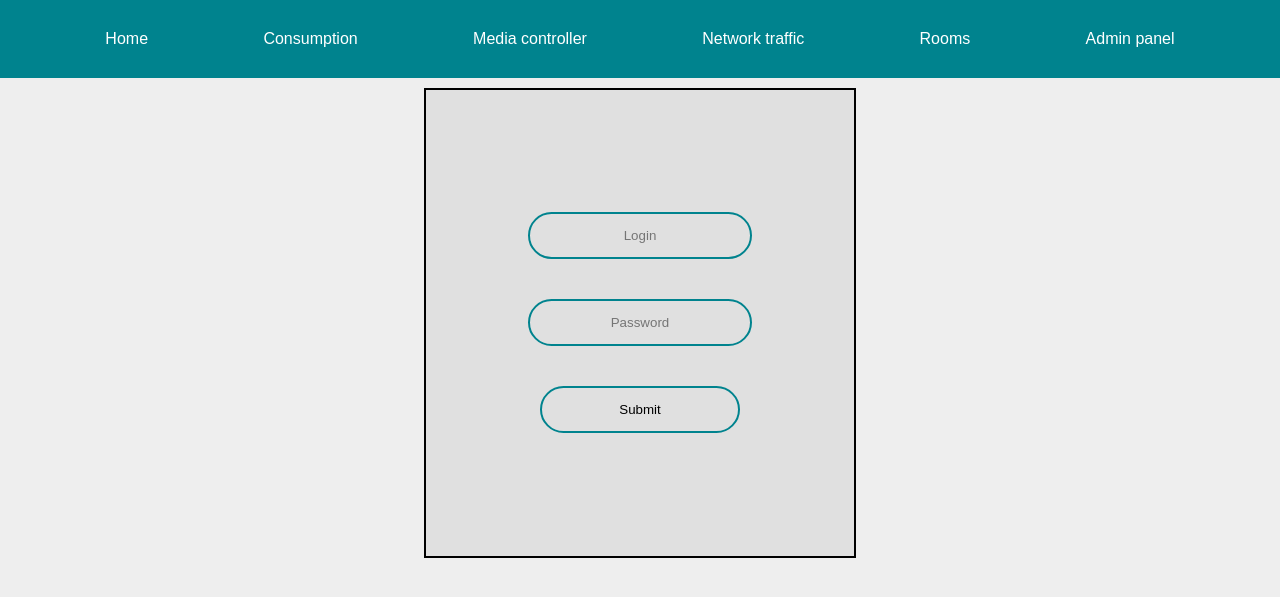
After one commit to FlorentinDubuc/Smarthouse, a PHP site: page /index.php in a window 1280 px wide. The commit adds this page. Shown: the top 597 px of the page. Run offline with PHP 8.4, Linux system fonts and the light colour scheme.

Commit message:
-Add new page: 404, 403 -Replace index.html to index.php -New file for header and footer -Add a form -Add some style

```diff
--- a/css/styles.css
+++ b/css/styles.css
@@ -0,0 +1,70 @@
+body{
+    margin: 0;
+    padding: 0;
+    font-family: sans-serif;
+    background-color: #eeeeee;
+}
+
+.content{
+    display: flex;
+    justify-content: center;
+}
+
+.form{
+    display: flex;
+    flex-direction: column;
+    margin-top: 10px;
+    width: 300px;
+    padding: 8% 5%;
+    background-color: #e0e0e0;
+    border: 2px solid #000;
+}
+
+.form input[type="text"], .form input[type="password"]{
+    background: none;
+    display: block;
+    margin: 20px auto;
+    text-align: center;
+    border: 2px solid #00838e;
+    padding: 14px 10px;
+    width: 200px;
+    outline: none;
+    border-radius: 24px;
+    transition: 0.25s;
+}
+
+.form input[type="text"]:focus, .form input[type="password"]:focus{
+    width: 280px;
+    border-color: #4fb3be;
+}
+
+.form input[type="submit"]{
+    background: none;
+    display: block;
+    margin: 20px auto;
+    text-align: center;
+    border: 2px solid #00838e;
+    padding: 14px 40px;
+    width: 200px;
+    outline: none;
+    border-radius: 24px;
+    transition: 0.25s;
+    cursor: pointer;
+}
+
+.form input[type="submit"]:hover{
+    background: #00838e;
+}
+
+.nav-bar {
+    display: flex;
+    flex-wrap: wrap;
+    justify-content: space-evenly;
+    background: #00838e;
+}
+
+a{
+    color: white;
+    text-decoration: none;
+    padding: 30px 10px;
+}
--- /dev/null
+++ b/php/403.php
@@ -0,0 +1,3 @@
+<?php
+include_once "../php/header.php";
+echo "Error 403: Forbidden access";
--- /dev/null
+++ b/php/404.php
@@ -0,0 +1,3 @@
+<?php
+include_once "../php/header.php";
+echo "Error 404: Page not found";
--- a/php/admin_panel.php
+++ b/php/admin_panel.php
@@ -1 +1,2 @@
 <?php
+include_once "../php/header.php";
--- a/php/consumption.php
+++ b/php/consumption.php
@@ -1 +1,2 @@
 <?php
+include_once "../php/header.php";
--- /dev/null
+++ b/php/footer.php
@@ -0,0 +1,8 @@
+<?php
+echo '
+<section class="footer"></section>
+<script src="../js/script.js"></script>
+
+</body>
+</html>
+';
--- /dev/null
+++ b/php/header.php
@@ -0,0 +1,28 @@
+<?php
+echo '
+<!DOCTYPE html>
+<html lang="en">
+<head>
+    <meta charset="UTF-8">
+    <meta name="viewport" content="width=device-width, initial-scale=1">
+    <title>SmartHome</title>
+    <!--<link rel="icon" href="img/logo.png">-->
+    <link rel="stylesheet" href="../css/styles.css">
+</head>
+<body>
+<section class="header">
+    <div class="logo"></div>
+    <section>
+    <div class="material_icon"></div>
+    <div class="account"></div>
+    </section>
+</section>
+<section class="nav-bar">
+        <a class="item1" href="../php/index.php">Home</a>
+        <a class="item2" href="../php/consumption.php">Consumption</a>
+        <a class="item3" href="../php/media_controller.php">Media controller</a>
+        <a class="item4" href="../php/network_traffic.php">Network traffic</a>
+        <a class="item5" href="../php/rooms.php">Rooms</a>
+        <a class="item6" href="../php/admin_panel.php">Admin panel</a>
+</section>
+';
--- /dev/null
+++ b/php/index.php
@@ -0,0 +1,12 @@
+<?php
+include_once "../php/header.php";
+echo'
+<section class="content">
+    <form class="form" action="index.php" method="get">
+        <!--<img src="../img/logo.svg">-->
+        <input type="text" placeholder="Login">
+        <input type="password" placeholder="Password">
+        <input type="submit" name="" value="Submit">
+</form>
+</section>';
+include_once "../php/footer.php";
--- a/php/media_controller.php
+++ b/php/media_controller.php
@@ -1 +1,2 @@
 <?php
+include_once "../php/header.php";
--- a/php/network_traffic.php
+++ b/php/network_traffic.php
@@ -1 +1,2 @@
 <?php
+include_once "../php/header.php";
--- a/php/rooms.php
+++ b/php/rooms.php
@@ -1 +1,2 @@
 <?php
+include_once "../php/header.php";
```
Also changed, not shown: index.html (deleted, +0 -26 lines), 1 other file.
